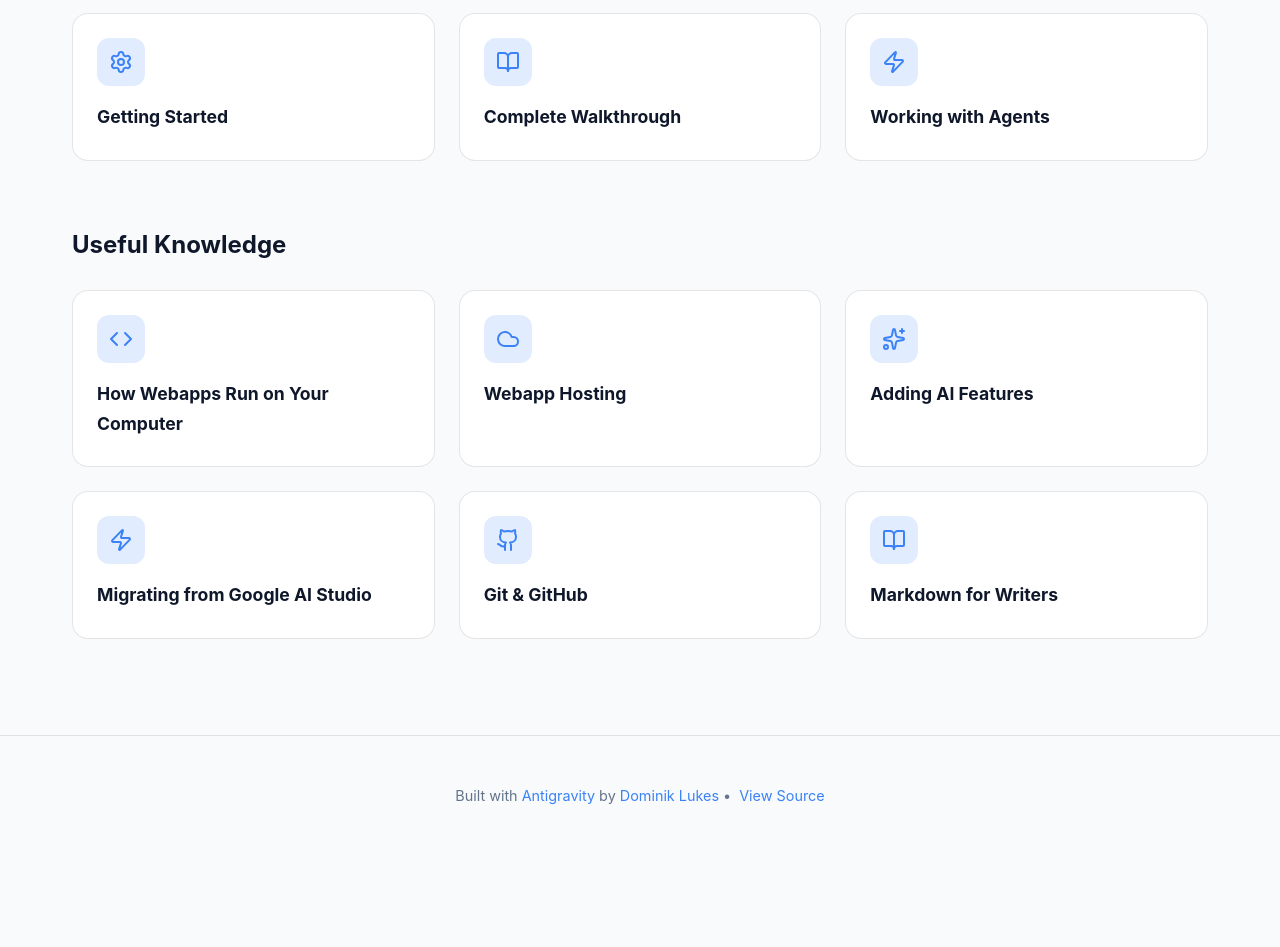
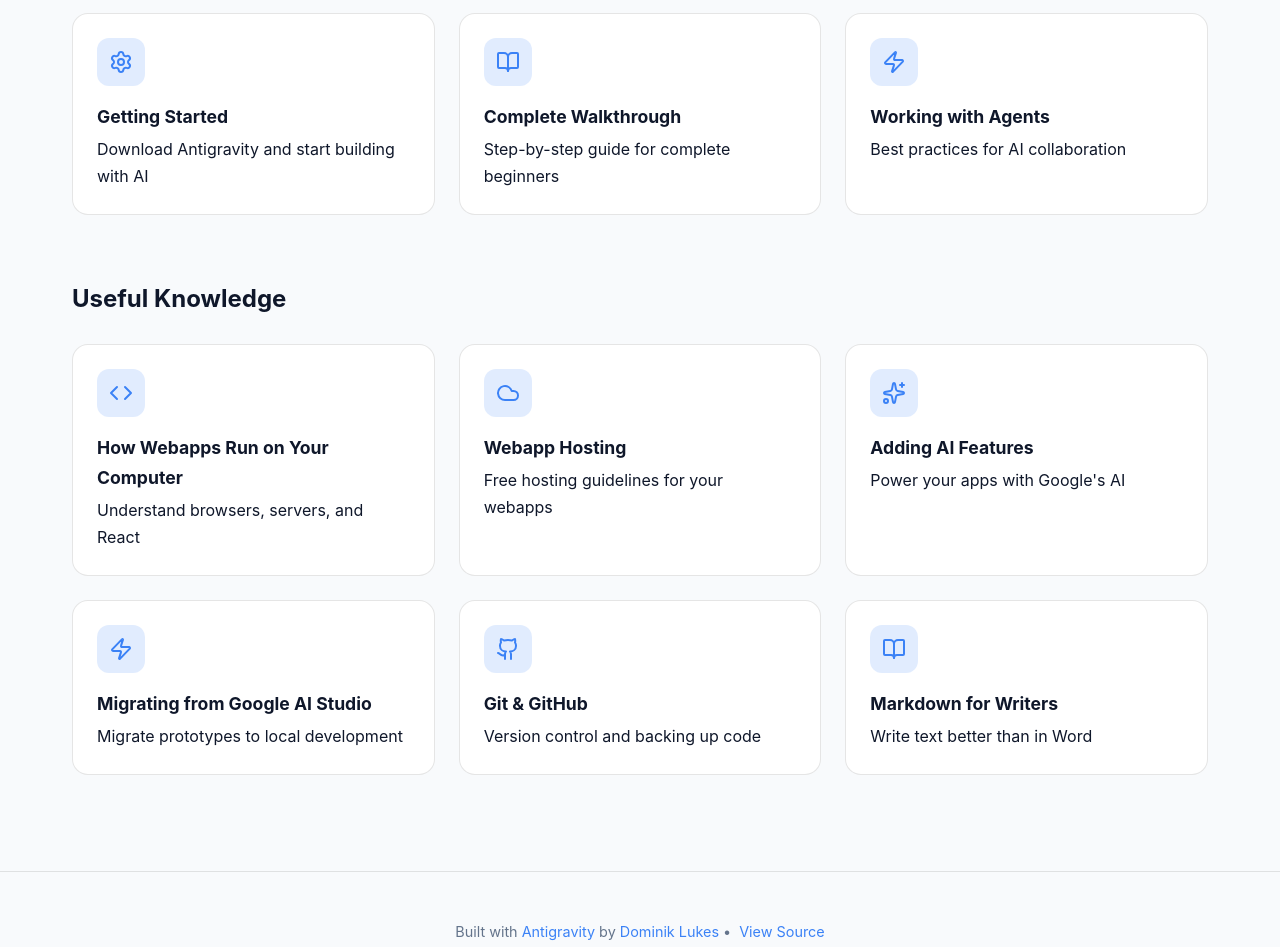
Before and after one commit to techczech/desktop-vibe-guide, a React (Vite) app in the folder website/: page / in a window 1280 px wide. Shown: the part 640-1587 px from the top of the page. Before the commit the page ends 1497 px from the top, so only its background shows below. Built offline with nearby package versions, Linux system fonts and the light colour scheme.

Commit message:
Add short descriptions to homepage cards

```diff
--- a/website/src/App.jsx
+++ b/website/src/App.jsx
@@ -3,16 +3,16 @@ import ReactMarkdown from 'react-markdown';
 import { BookOpen, Settings, Zap, Terminal, Github, ArrowLeft, ArrowRight, Code, User, Menu, X, ChevronRight, Cloud, Sparkles } from 'lucide-react';
 
 const allDocs = [
-  { id: 'setup', title: 'Getting Started', icon: <Settings size={20} />, path: '/docs/setup.md', category: 'key' },
-  { id: 'non-dev', title: 'Complete Walkthrough', icon: <BookOpen size={20} />, path: '/docs/non-dev-guide.md', category: 'key' },
-  { id: 'workflow', title: 'Working with Agents', icon: <Zap size={20} />, path: '/docs/workflow.md', category: 'key' },
-  { id: 'how-websites', title: 'How Webapps Run on Your Computer', icon: <Code size={20} />, path: '/docs/how-websites-work.md', category: 'useful' },
-  { id: 'hosting', title: 'Webapp Hosting', icon: <Cloud size={20} />, path: '/docs/webapp-hosting.md', category: 'useful' },
-  { id: 'ai-features', title: 'Adding AI Features', icon: <Sparkles size={20} />, path: '/docs/adding-ai-features.md', category: 'useful' },
-  { id: 'ai-studio', title: 'Migrating from Google AI Studio', icon: <Zap size={20} />, path: '/docs/from-ai-studio.md', category: 'useful' },
-  { id: 'git-github', title: 'Git & GitHub', icon: <Github size={20} />, path: '/docs/git-github-basics.md', category: 'useful' },
-  { id: 'markdown', title: 'Markdown for Writers', icon: <BookOpen size={20} />, path: '/docs/markdown-for-writers.md', category: 'useful' },
-  { id: 'about', title: 'About', icon: <User size={20} />, path: '/docs/about.md', category: 'other' },
+  { id: 'setup', title: 'Getting Started', icon: <Settings size={20} />, path: '/docs/setup.md', category: 'key', description: 'Download Antigravity and start building with AI' },
+  { id: 'non-dev', title: 'Complete Walkthrough', icon: <BookOpen size={20} />, path: '/docs/non-dev-guide.md', category: 'key', description: 'Step-by-step guide for complete beginners' },
+  { id: 'workflow', title: 'Working with Agents', icon: <Zap size={20} />, path: '/docs/workflow.md', category: 'key', description: 'Best practices for AI collaboration' },
+  { id: 'how-websites', title: 'How Webapps Run on Your Computer', icon: <Code size={20} />, path: '/docs/how-websites-work.md', category: 'useful', description: 'Understand browsers, servers, and React' },
+  { id: 'hosting', title: 'Webapp Hosting', icon: <Cloud size={20} />, path: '/docs/webapp-hosting.md', category: 'useful', description: 'Free hosting guidelines for your webapps' },
+  { id: 'ai-features', title: 'Adding AI Features', icon: <Sparkles size={20} />, path: '/docs/adding-ai-features.md', category: 'useful', description: 'Power your apps with Google\'s AI' },
+  { id: 'ai-studio', title: 'Migrating from Google AI Studio', icon: <Zap size={20} />, path: '/docs/from-ai-studio.md', category: 'useful', description: 'Migrate prototypes to local development' },
+  { id: 'git-github', title: 'Git & GitHub', icon: <Github size={20} />, path: '/docs/git-github-basics.md', category: 'useful', description: 'Version control and backing up code' },
+  { id: 'markdown', title: 'Markdown for Writers', icon: <BookOpen size={20} />, path: '/docs/markdown-for-writers.md', category: 'useful', description: 'Write text better than in Word' },
+  { id: 'about', title: 'About', icon: <User size={20} />, path: '/docs/about.md', category: 'other', description: 'How this website was created' },
 ];
 
 const keyDocs = allDocs.filter(d => d.category === 'key');
@@ -191,6 +191,7 @@ function App() {
                 {React.cloneElement(doc.icon, { size: 24 })}
               </div>
               <h3>{doc.title}</h3>
+              <p>{doc.description}</p>
             </div>
           ))}
         </div>
@@ -205,6 +206,7 @@ function App() {
                 {React.cloneElement(doc.icon, { size: 24 })}
               </div>
               <h3>{doc.title}</h3>
+              <p>{doc.description}</p>
             </div>
           ))}
         </div>
```
